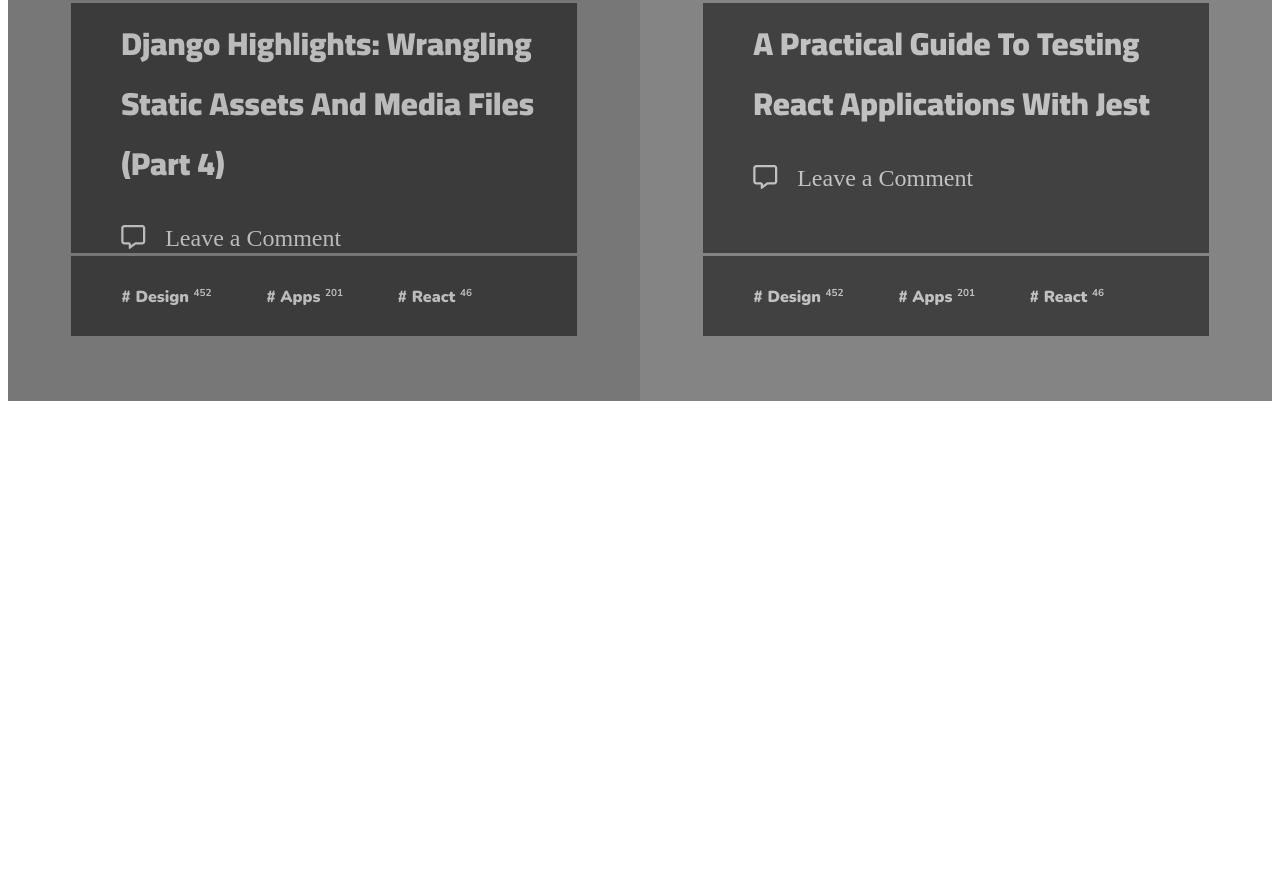
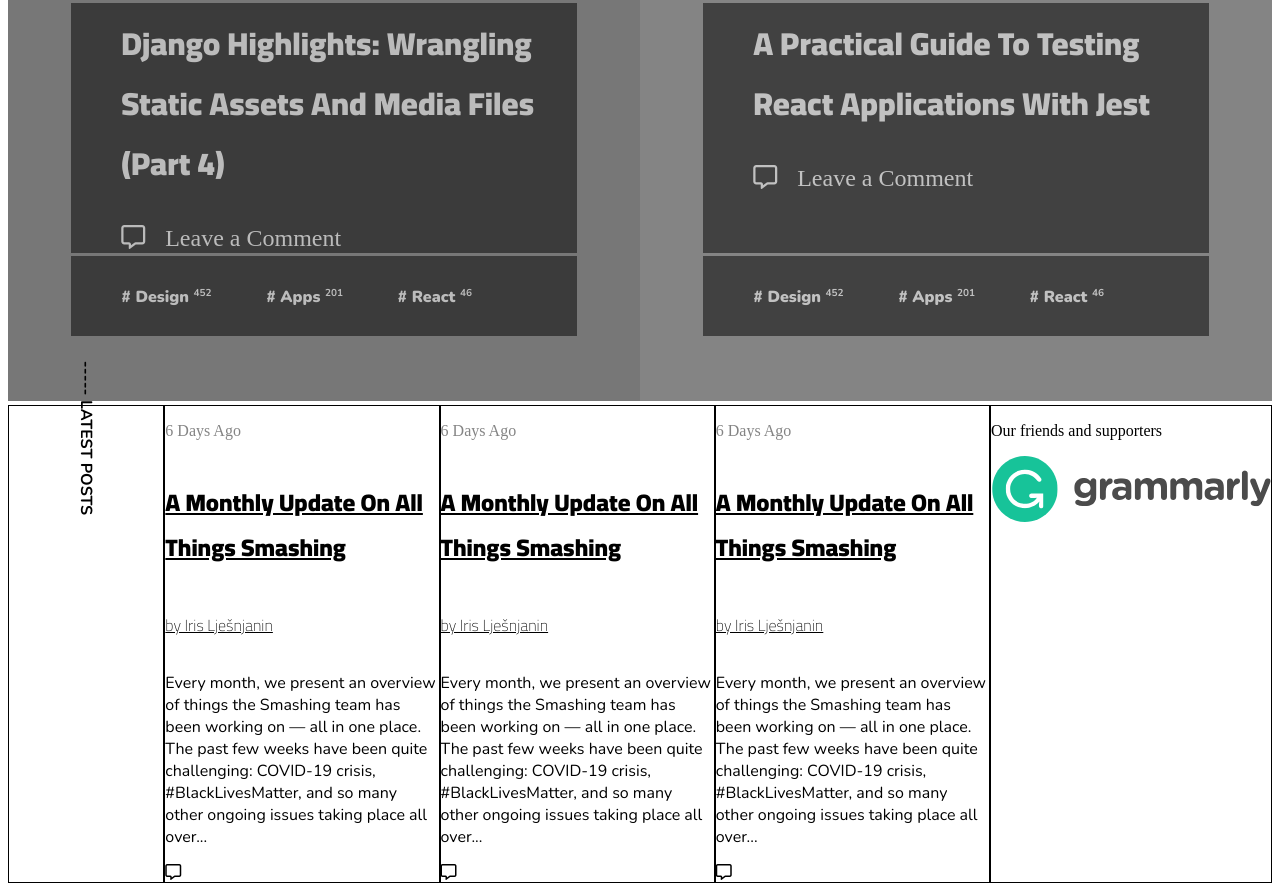
Before and after one commit to SunnySparks/design-teardown, a plain HTML site: page index.html in a window 1280 px wide. Shown: the part 1107-1998 px from the top of the page. Before the commit the page ends 1536 px from the top, so only its background shows below. Drawn offline with nearby package versions, Linux system fonts and the light colour scheme; a web font is replaced by a local one.

Commit message:
align latest articles section

```diff
--- a/css/style.css
+++ b/css/style.css
@@ -8,7 +8,10 @@ header {
     display: flex;
     flex-direction: row;
   }
-
+  .flex-column {
+    display: flex;
+    flex-direction: column;
+  }
   .header-picture {
     height: 5em;
   }
@@ -116,6 +119,7 @@ header {
     height: auto;
     margin: 0 auto;
     margin-top: 0;
+    display: inline-block;
   }
 
   .top-article {
@@ -303,3 +307,46 @@ header {
     font-size: x-small;
     align-self: flex-start;
   }
+  .latest-post{
+      width: 100%;
+  }
+  .latest-ago{
+    color: #848484;
+}
+.latest-title{
+    font-family: "Cairo", sans-serif;
+    text-decoration: underline;
+    font-size: x-large;
+    font-weight: 800;
+}
+.latest-title:hover{
+    color: #777
+}
+.latest-by{
+    font-family: "Cairo", sans-serif;
+    text-decoration: underline;
+}
+.latest-preview{
+    font-family: 'Nunito', sans-serif;
+}
+  .vertical {
+      -webkit-transform: rotate(90deg);
+      width: max-content;
+      font-family: 'Nunito', sans-serif;
+  }
+
+.verti{
+   flex: 0 1 auto;
+  }
+
+.lat-post {
+    flex: 1 1 auto;
+}
+
+.border {
+    border: 1px solid black;
+}
+
+.grammarly{
+    width: 280px;
+}
--- a/index.html
+++ b/index.html
@@ -167,6 +167,47 @@
                 </div>
             </article>
         </main>
+        <article class="latest-posts flex-row">
+            <div class="verti border"><h4 class="vertical">----- LATEST POSTS</h4></div>
+            <div class="lat-post border flex-column">
+                <div class="latest-ago"><p>6 Days Ago</p></div>
+                <div class="latest-title"><p>A Monthly Update On All Things Smashing</p></div>
+                <div class="latest-by"><p>by Iris Lješnjanin</p></div>
+                <div class="latest-preview"><p>Every month, we present an overview of things
+                    the Smashing team has been working on — all in one place. The past few
+                    weeks have been quite challenging: COVID-19 crisis, #BlackLivesMatter,
+                    and so many other ongoing issues taking place all over...</p></div>
+                <div class="latest-arrow"><span><i class="far fa-comment-alt"></i></span></div>
+            </div>
+            <div class="lat-post border flex-column">
+                <div class="latest-ago"><p>6 Days Ago</p></div>
+                <div class="latest-title"><p>A Monthly Update On All Things Smashing</p></div>
+                <div class="latest-by"><p>by Iris Lješnjanin</p></div>
+                <div class="latest-preview"><p>Every month, we present an overview of things
+                    the Smashing team has been working on — all in one place. The past few
+                    weeks have been quite challenging: COVID-19 crisis, #BlackLivesMatter,
+                    and so many other ongoing issues taking place all over...</p></div>
+                <div class="latest-arrow"><span><i class="far fa-comment-alt"></i></span></div>
+            </div>
+            <div class="lat-post border flex-column">
+                <div class="latest-ago"><p>6 Days Ago</p></div>
+                <div class="latest-title"><p>A Monthly Update On All Things Smashing</p></div>
+                <div class="latest-by"><p>by Iris Lješnjanin</p></div>
+                <div class="latest-preview"><p>Every month, we present an overview of things
+                    the Smashing team has been working on — all in one place. The past few
+                    weeks have been quite challenging: COVID-19 crisis, #BlackLivesMatter,
+                    and so many other ongoing issues taking place all over...</p></div>
+                <div class="latest-arrow"><span><i class="far fa-comment-alt"></i></span></div>
+            </div>
+            <div class="lat-post border flex-column">
+                <div><p>Our friends and supporters</p></div>
+                <div>
+                    <div><img src="images/logo-grammarly.svg" alt="grammarly" class="grammarly"></div>
+                    <div></div>
+                    <div></div>
+                </div>
+            </div>
+        </article>
         <div class="headline">
             <div class="headline-background">
                 <span><h1>Don’t Miss These Latest Articles</h1></span>
```
Also changed, not shown: images/logo-grammarly.svg (added), 1 other file.
